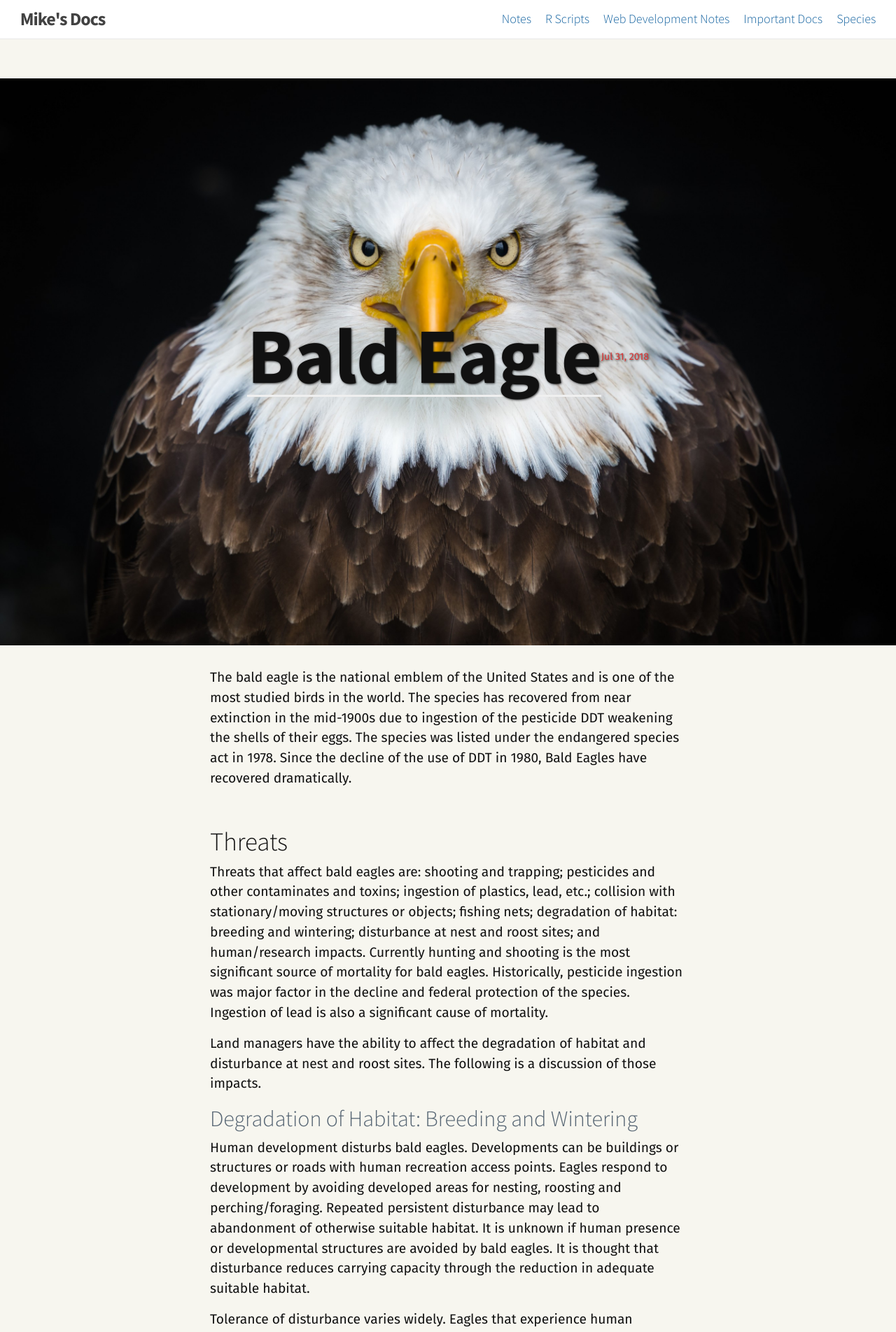
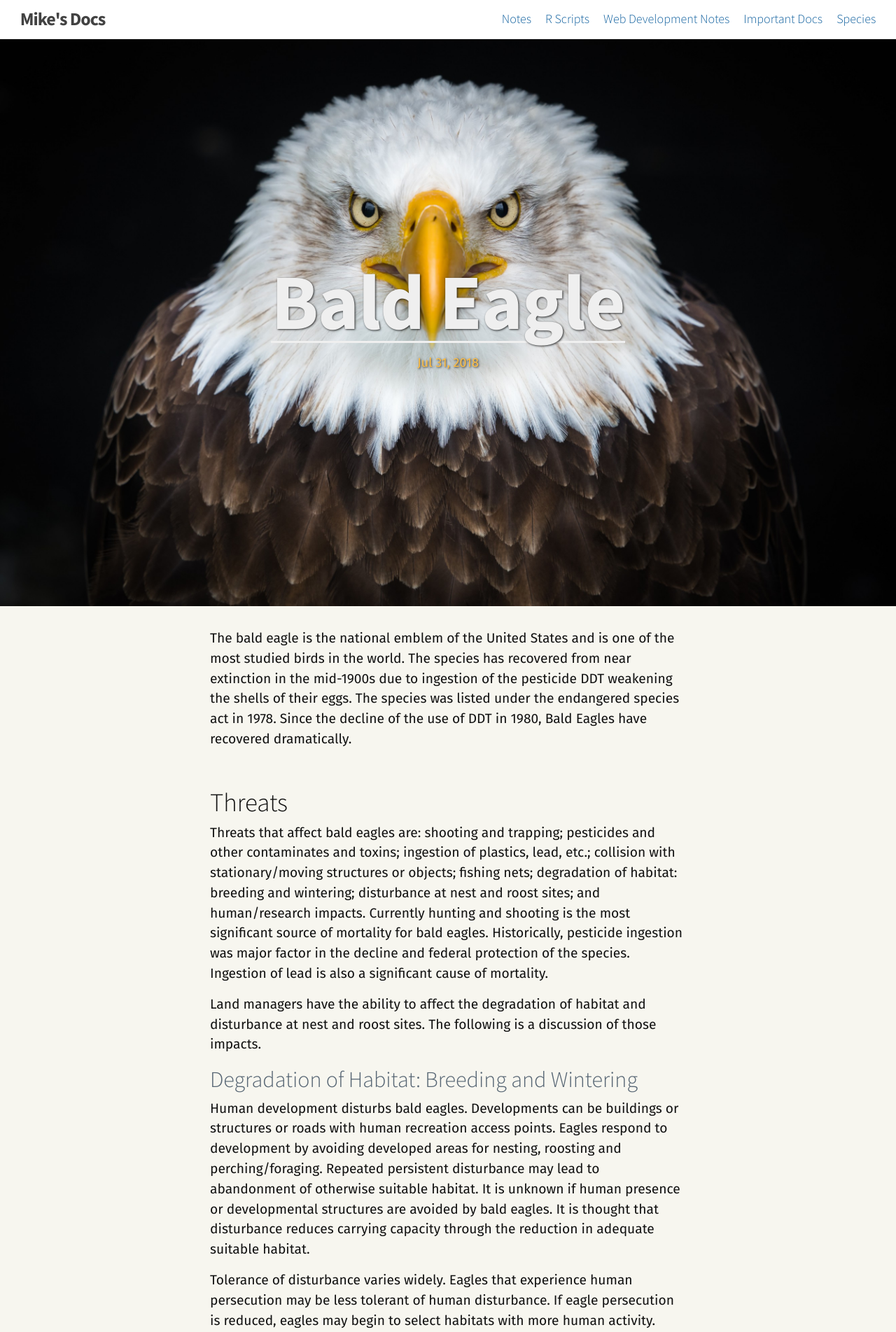
Before and after one commit to mschmidty/bio_notes, a Jekyll site: the page built from species/blmsensitive/birds/bald_eagle.md, in a window 1280 px wide. Shown: the top 1903 px of the page at 70% size. Built offline with Jekyll 4.4.1, drawn with Linux system fonts in a browser that asks for light colours.

Commit message:
updated styling for species-post

```diff
--- a/_layouts/species-post.html
+++ b/_layouts/species-post.html
@@ -2,9 +2,10 @@
 layout: default
 ---
 
-<article class="post h-entry " itemscope itemtype="http://schema.org/BlogPosting">
+<article class="species-post post h-entry " itemscope itemtype="http://schema.org/BlogPosting">
 
-  <header class="post-header page-header" style="background:url({{ page.image | prepend: site.baseurl }}) no-repeat center center scroll; background-size:cover;">
+  <header class="page-header" style="background:url({{ page.image | prepend: site.baseurl }}) no-repeat center center scroll; background-size:cover;">
+    <div>
       <h1 class="post-title p-name" itemprop="name headline">{{ page.title | escape }}</h1>
       <p class="post-meta">
         <time class="dt-published" datetime="{{ page.date | date_to_xmlschema }}" itemprop="datePublished">
@@ -14,6 +15,8 @@ layout: default
         {%- if page.author -%}
           • <span itemprop="author" itemscope itemtype="http://schema.org/Person"><span class="p-author h-card" itemprop="name">{{ page.author }}</span></span>
         {%- endif -%}</p>
+    </div>
+
   </header>
 
   <div class="post-content e-content wrapper" itemprop="articleBody">
--- a/_sass/overwrite/all-content.scss
+++ b/_sass/overwrite/all-content.scss
@@ -123,6 +123,13 @@ sub{
     text-shadow:2px 2px 4px rgba(0,0,0,0.5);
   }
 }
+.species-post.post {
+  padding-top:0;
+  .dt-published {
+    color:$yellow;
+    font-size:18px;
+  }
+}
 
 
 /*-----------------------------------------------------
--- a/_sass/overwrite/colors.scss
+++ b/_sass/overwrite/colors.scss
@@ -6,4 +6,5 @@ $grey:#566573;
 $black:#273746;
 $pink:#ff6d8a;
 $red:#db3232;
+$yellow:#FFBE43;
 $background-color:#f7f6ef;
```
Lines whose indentation alone changed are shown as unchanged.
